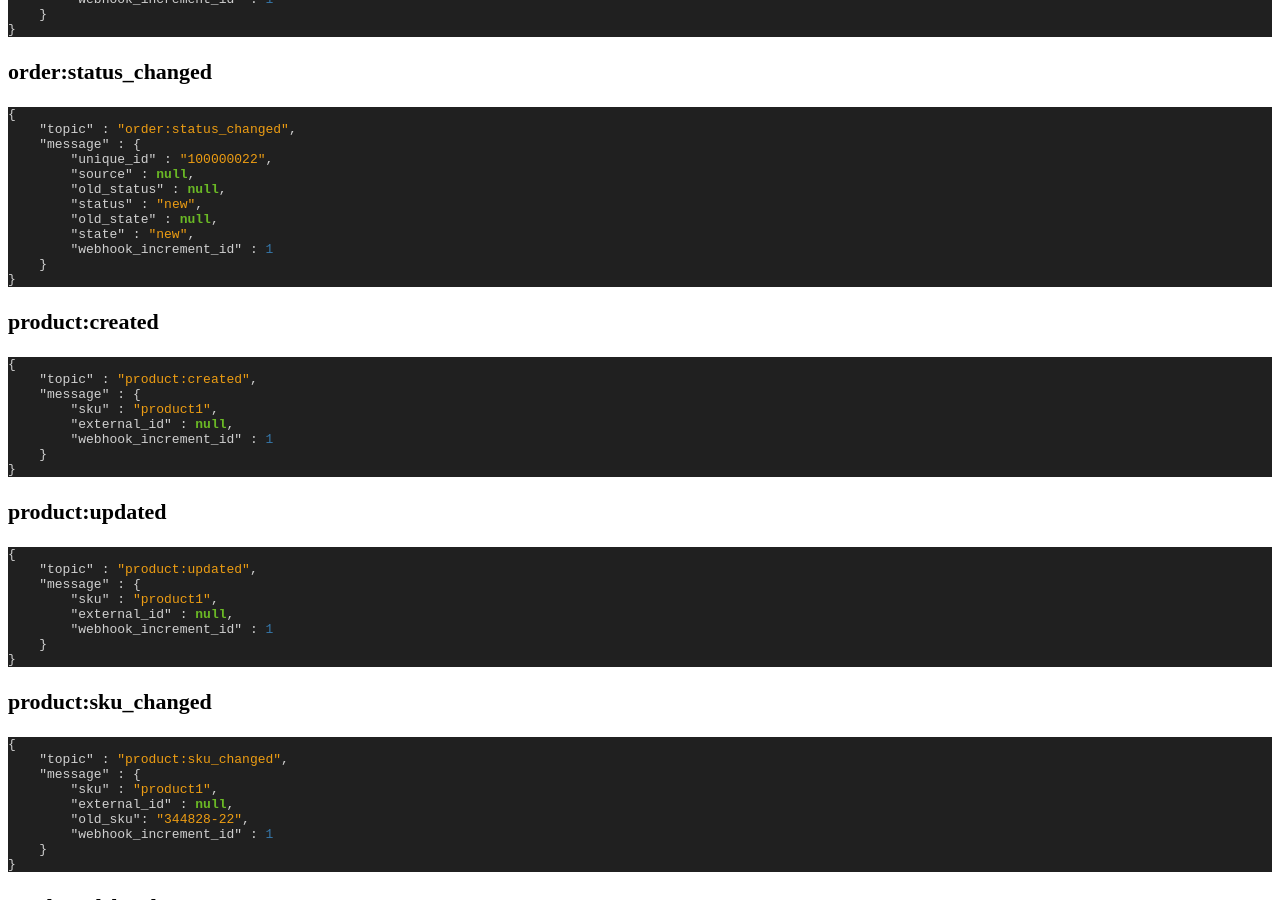
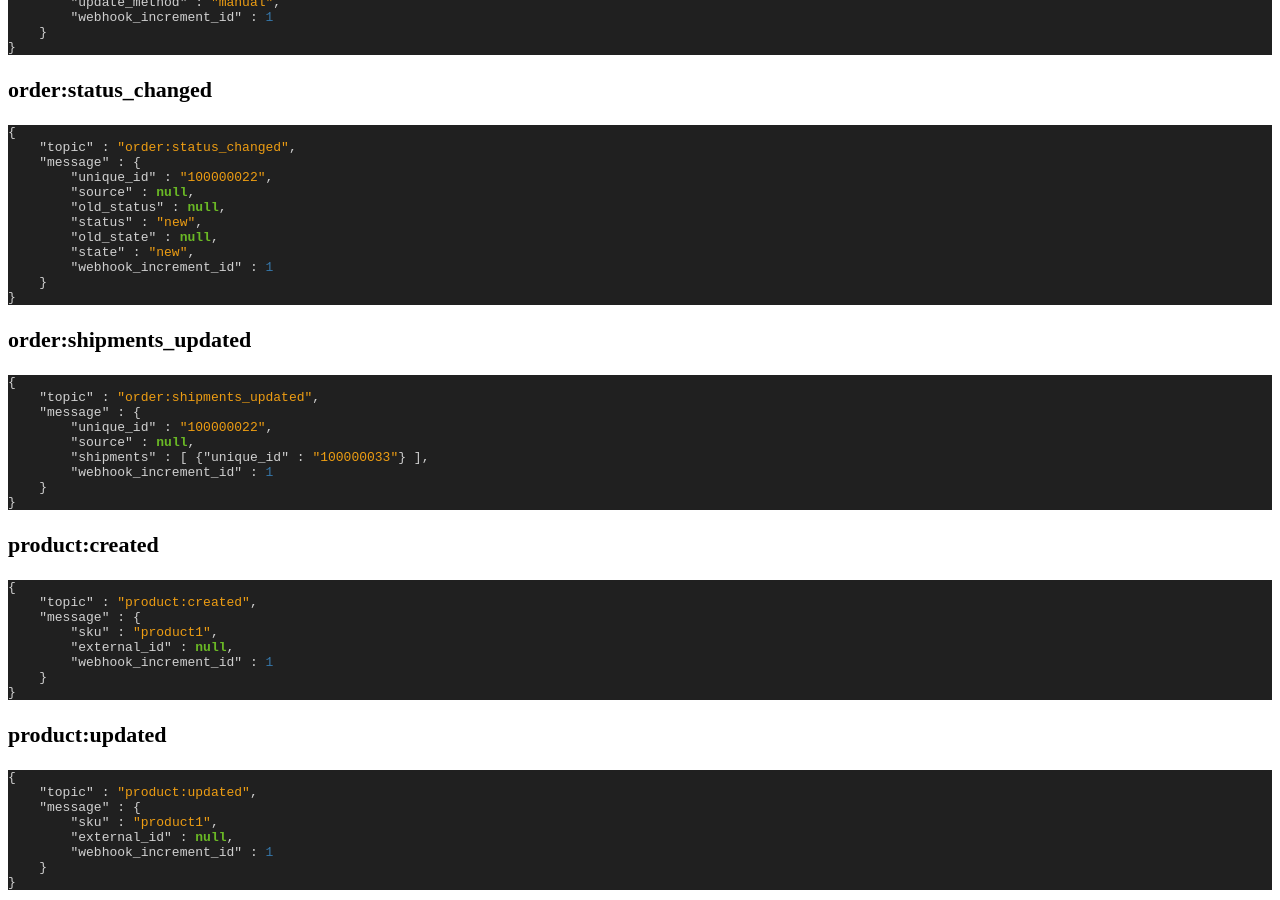
Before and after one commit to ShipStream/shipstream.github.io, a Jekyll site: the page built from _posts/2015-06-12-topics.md, in a window 1280 px wide and 900 px high, scrolled down 3325 px. Built offline with Jekyll 4.4.1, drawn with Linux system fonts in a browser that asks for light colours; a style sheet for code colours, icons or effects is not loaded; some of the changed text lies outside the part shown.

Commit message:
Document order:shipments_updated webhook. (#46)

````diff
--- a/_posts/2015-06-12-topics.md
+++ b/_posts/2015-06-12-topics.md
@@ -27,6 +27,7 @@ order: 200
 * [order:address_validation_failed](#order_address_validation_failed)
 * [order:address_changed](#order_address_changed)
 * [order:status_changed](#order_status_changed)
+* [order:shipments_updated](#order_shipments_updated)
 * [product:created](#product_created)
 * [product:updated](#product_updated)
 * [product:sku_changed](#product_sku_changed)
@@ -209,6 +210,22 @@ Event Payloads
         "status" : "new",
         "old_state" : null,
         "state" : "new",
+        "webhook_increment_id" : 1
+    }
+}
+```
+
+<h3 id="order_shipments_updated">
+    order:shipments_updated
+</h3>
+
+```json
+{
+    "topic" : "order:shipments_updated",
+    "message" : {
+        "unique_id" : "100000022",
+        "source" : null,
+        "shipments" : [ {"unique_id" : "100000033"} ],
         "webhook_increment_id" : 1
     }
 }
````
